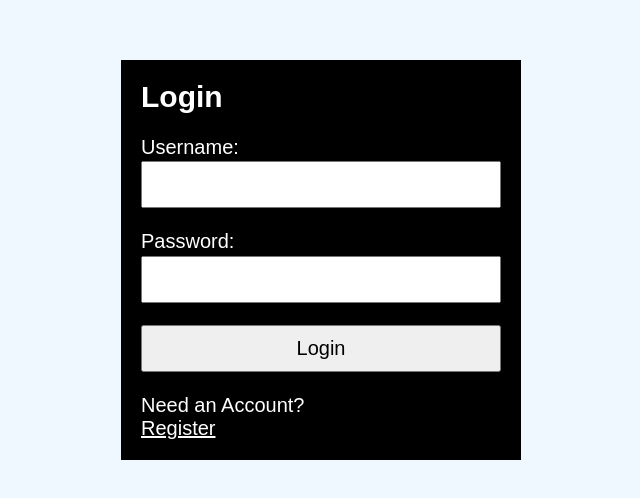
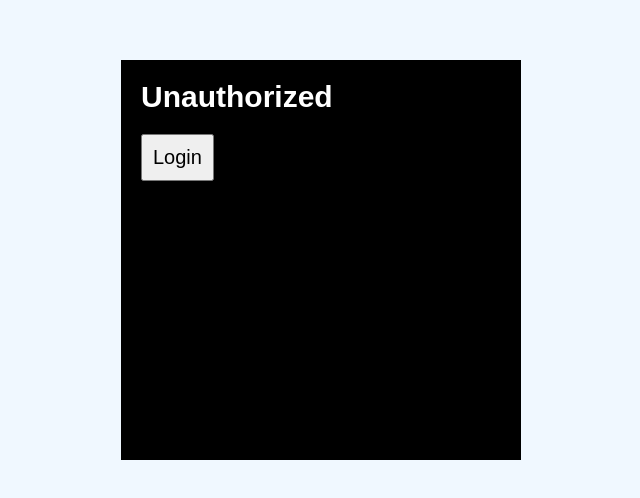
Before and after one commit to afallahi/fs-jwt, a React (Create React App) app in the folder frontend-react/: page /unauthorized in a window 1280 px wide. Shown: the part 140-638 px from the top of the page, without its empty margins (319-959 px from the left). Built offline with nearby package versions, Linux system fonts and the light colour scheme.

Commit message:
added routing

```diff
--- a/frontend-react/src/App.js
+++ b/frontend-react/src/App.js
@@ -1,12 +1,28 @@
-import Register from './Register';
-import Login from './Login';
+import Register from './components/Register';
+import Login from './components/Login';
+import { Routes, Route } from 'react-router-dom';
+import Layout from './components/Layout';
+import Home from './components/Home';
+import LandingPage from './components/LandingPage';
+import RequiredAuth from './components/RequireAuth';
+import Unauthorized from './components/Unauthorized';
 
 function App() {
 
   return (
-    <main className="App">
-      <Login />
-    </main>
+    <Routes>
+      <Route path="/" element={<Layout />}>
+        <Route path="login" element={<Login />} />
+        <Route path="register" element={<Register />} />
+        <Route path="landingpage" element={<LandingPage />} />
+        <Route path="unauthorized" element={<Unauthorized />} />
+
+        {/* protected routes */}
+        <Route element={<RequiredAuth />}>
+          <Route path="/" element={<Home />} />
+        </Route>
+      </Route>
+    </Routes>
   );
 }
 
--- a/frontend-react/src/Login.js
+++ /dev/null
@@ -1,99 +0,0 @@
-import { useRef, useState, useEffect, useContext} from 'react';
-import axios from './api/axios';
-import AuthContext from "./context/AuthProvider";
-
-const LOGIN_URL = '/api/v1/auth/login';
-
-
-const Login = () => {
-    const userRef = useRef();
-    const errRef = useRef();
-    const { setAuth } = useContext(AuthContext);
-
-    const [user, setUser] = useState('');
-    const [password, setPassword] = useState('');
-    const [errMsg, setErrMsg] = useState('');
-    const [success, setSuccess] = useState(false);
-
-    useEffect(() => {
-        setErrMsg('');
-    }, [user, password])
-
-    const handleSubmit = async (e) => {
-        e.preventDefault();
-
-        try {
-            const response = await axios.post(LOGIN_URL,
-                JSON.stringify({ username: user, password: password}), {
-                    headers: {'Content-Type': 'application/json'}
-                }
-            );
-            console.log(JSON.stringify(response?.data));
-            const accessToken = response?.data?.access_token;
-            const refreshToken = response?.data?.refresh_token;
-            setAuth({user, accessToken, refreshToken});
-            setUser('');
-            setPassword('');
-            setSuccess(true);
-        } catch (error) {
-            if (!error?.response) {
-                setErrMsg('No Server Response');
-            } else if (error.response?.status === 400) {
-                setErrMsg('Invalid Credentials')
-            } else if (error.response?.status === 401) {
-                setErrMsg('Unauthorized Request')
-            } else {
-                setErrMsg('Login Failed')
-            }
-        }
-    }
-
-    return (
-        <>
-            {success ? (
-                <section>
-                    <h1>You are successfully logged in!</h1>
-                    <br />
-                    <p>
-                        <a href="#">Home</a>
-                    </p>
-                </section>
-            ) : (
-                <section>
-                    <p ref={errRef} className={errMsg ? "errmsg" : "offscreen"}>{errMsg}</p>
-                    <h1>Login</h1>
-                    <form onSubmit={handleSubmit}>
-                        <label htmlFor='username'>Username:</label>
-                        <input
-                            type="text"
-                            id="username"
-                            ref={userRef}
-                            autoComplete='off'
-                            onChange={(e) => setUser(e.target.value)}
-                            value={user}
-                            required
-                        />
-
-                        <label htmlFor='password'>Password:</label>
-                        <input
-                            type="password"
-                            id="password"
-                            onChange={(e) => setPassword(e.target.value)}
-                            value={password}
-                            required
-                        />
-                        <button>Login</button>
-                    </form>
-                    <p>
-                        Need an Account?<br />
-                        <span className='line'>
-                            <a href="#">Register</a>
-                        </span>
-                    </p>
-                </section>
-            )}
-        </>
-    )
-}
-
-export default Login;
--- /dev/null
+++ b/frontend-react/src/components/Home.js
@@ -0,0 +1,27 @@
+import { useContext } from "react";
+import AuthContext from "../context/AuthProvider";
+import { useNavigate, Link } from "react-router-dom";
+
+const Home = () => {
+    const { setAuth } = useContext(AuthContext);
+    const navigate = useNavigate();
+
+    const logout = async () => {
+        setAuth({});
+        navigate('/landingpage');
+    }
+
+    return (
+        <section>
+            <h1>Home</h1><br />
+            <p>You are logged in!</p>
+
+            <div className="flexGrow">
+                <button onClick={logout}>Log Out</button>
+            </div>
+        </section>
+
+    )
+}
+
+export default Home;
--- /dev/null
+++ b/frontend-react/src/components/LandingPage.js
@@ -0,0 +1,21 @@
+import { Link } from "react-router-dom"
+
+const LandingPage = () => {
+
+    return (
+        <section>
+            <h1>Links</h1>
+            <br />
+            <Link to="/login">Login</Link>
+            <Link to="/register">Register</Link>
+
+            <br />
+            <p>Protected</p>
+            <Link to="/">Home</Link>
+
+        </section>
+    )
+
+}
+
+export default LandingPage;
--- /dev/null
+++ b/frontend-react/src/components/Layout.js
@@ -0,0 +1,11 @@
+import { Outlet } from 'react-router-dom';
+
+const Layout = () => {
+    return (
+        <main className="App">
+            <Outlet />
+        </main>
+    )
+}
+
+export default Layout;
--- /dev/null
+++ b/frontend-react/src/components/Login.js
@@ -0,0 +1,90 @@
+import { useRef, useState, useEffect } from 'react';
+import axios from '../api/axios';
+import useAuth from '../hooks/useAuth';
+import { Link, useLocation, useNavigate} from 'react-router-dom';
+
+const LOGIN_URL = '/api/v1/auth/login';
+
+
+const Login = () => {
+    const userRef = useRef();
+    const errRef = useRef();
+    const { setAuth } = useAuth();
+    const navigate = useNavigate();
+    const location = useLocation();
+    const from = location.state?.from?.pathname || '/';
+
+    const [user, setUser] = useState('');
+    const [password, setPassword] = useState('');
+    const [errMsg, setErrMsg] = useState('');
+
+    useEffect(() => {
+        setErrMsg('');
+    }, [user, password])
+
+    const handleSubmit = async (e) => {
+        e.preventDefault();
+
+        try {
+            const response = await axios.post(LOGIN_URL,
+                JSON.stringify({ username: user, password: password}), {
+                    headers: {'Content-Type': 'application/json'}
+                }
+            );
+            console.log(JSON.stringify(response?.data));
+            const accessToken = response?.data?.access_token;
+            const refreshToken = response?.data?.refresh_token;
+            setAuth({user, accessToken, refreshToken});
+            setUser('');
+            setPassword('');
+            navigate(from, {replace: true});
+        } catch (error) {
+            if (!error?.response) {
+                setErrMsg('No Server Response');
+            } else if (error.response?.status === 400) {
+                setErrMsg('Invalid Credentials')
+            } else if (error.response?.status === 401) {
+                setErrMsg('Unauthorized Request')
+            } else {
+                setErrMsg('Login Failed')
+            }
+        }
+    }
+
+    return (
+        <section>
+            <p ref={errRef} className={errMsg ? "errmsg" : "offscreen"}>{errMsg}</p>
+            <h1>Login</h1>
+            <form onSubmit={handleSubmit}>
+                <label htmlFor='username'>Username:</label>
+                <input
+                    type="text"
+                    id="username"
+                    ref={userRef}
+                    autoComplete='off'
+                    onChange={(e) => setUser(e.target.value)}
+                    value={user}
+                    required
+                />
+
+                <label htmlFor='password'>Password:</label>
+                <input
+                    type="password"
+                    id="password"
+                    onChange={(e) => setPassword(e.target.value)}
+                    value={password}
+                    required
+                />
+                <button>Login</button>
+            </form>
+            <p>
+                Don't have Account?<br />
+                <span className='line'>
+                    <Link to="/register">Register</Link>
+                </span>
+            </p>
+        </section>
+)
+}
+
+export default Login;
--- a/frontend-react/src/Register.js
+++ b/frontend-react/src/components/Register.js
@@ -1,5 +1,6 @@
 import { useRef, useState, useEffect } from "react";
-import axios from './api/axios';
+import axios from '../api/axios';
+import { Link } from "react-router-dom";
 
 const REGISTER_URL = "/api/v1/auth/register";
 
@@ -91,7 +92,7 @@ const Register = () => {
                             Already registered?
                             <br />
                             <span className="line">
-                                <a href="#">Login</a>
+                                <Link to="/login">Login</Link>
                             </span>
                         </p>
 
--- /dev/null
+++ b/frontend-react/src/components/RequireAuth.js
@@ -0,0 +1,13 @@
+import { useLocation, Navigate, Outlet } from 'react-router-dom';
+import useAuth from "../hooks/useAuth";
+
+const RequiredAuth = () => {
+    const { auth } = useAuth();
+    const location = useLocation();
+
+    return (
+        auth?.user ? <Outlet /> : <Navigate to="/landingpage" state={{from: location}} replace />
+    );
+}
+
+export default RequiredAuth;
--- /dev/null
+++ b/frontend-react/src/components/Unauthorized.js
@@ -0,0 +1,20 @@
+import { useNavigate } from "react-router-dom"
+
+const Unauthorized = () => {
+    const navigate = useNavigate();
+
+    const goToLogin = () => {
+        navigate('/login');
+    }
+
+    return (
+        <section>
+            <h1>Unauthorized</h1>
+            <div className="flexGrow">
+                <button onClick={goToLogin}>Login</button>
+            </div>
+        </section>
+    )
+}
+
+export default Unauthorized;
--- /dev/null
+++ b/frontend-react/src/hooks/useAuth.js
@@ -0,0 +1,8 @@
+import { useContext } from 'react';
+import AuthContext from '../context/AuthProvider';
+
+const useAuth = () => {
+    return useContext(AuthContext);
+}
+
+export default useAuth;
--- a/frontend-react/src/index.js
+++ b/frontend-react/src/index.js
@@ -3,12 +3,17 @@ import ReactDOM from 'react-dom';
 import './index.css';
 import App from './App';
 import { AuthProvider } from './context/AuthProvider';
+import { BrowserRouter, Routes, Route } from 'react-router-dom';
 
 ReactDOM.render(
   <React.StrictMode>
-    <AuthProvider>
-      <App />
-    </AuthProvider>
+    <BrowserRouter>
+      <AuthProvider>
+        <Routes>
+          <Route path="/*" element={ <App /> } />
+        </Routes>
+      </AuthProvider>
+    </BrowserRouter>
   </React.StrictMode>,
   document.getElementById('root')
 );
```
